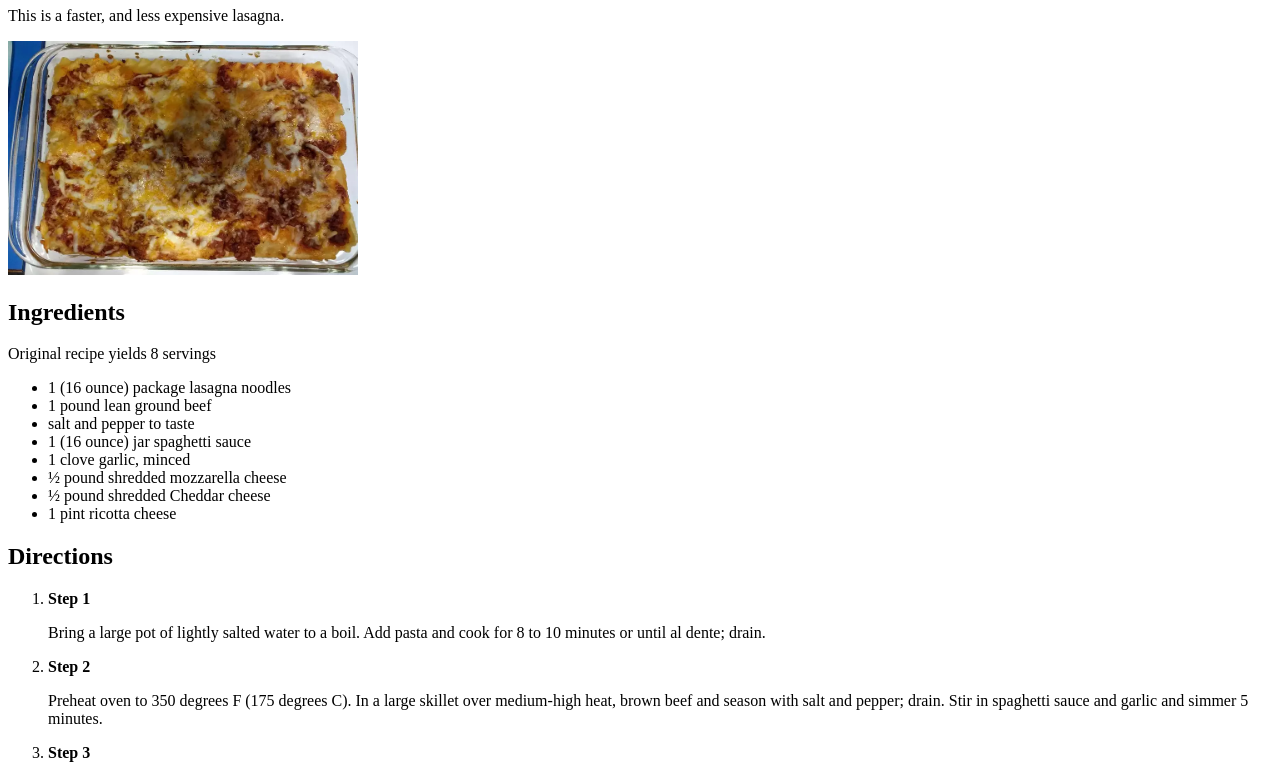
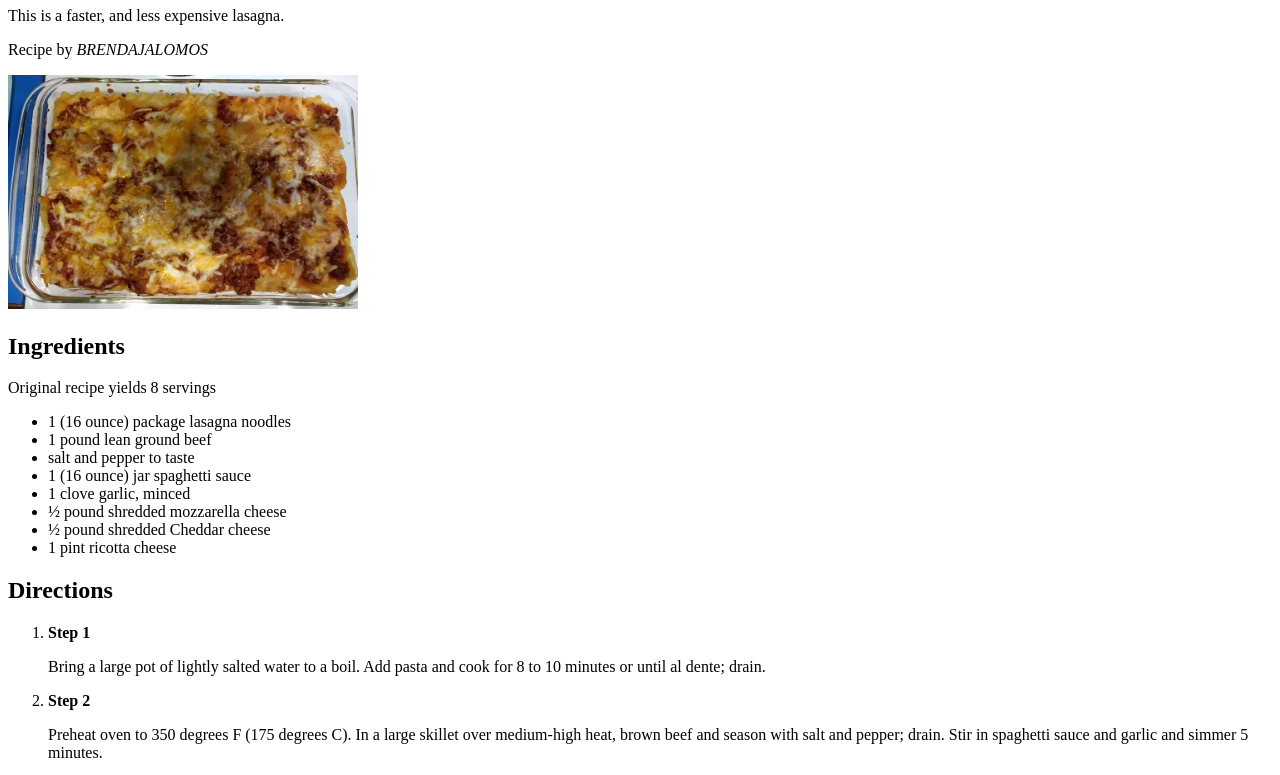
Before and after one commit to ipkalm/odin-recipes, a plain HTML site: page recipes/lasagna.html in a window 1280 px wide. Shown: the part 73-848 px from the top of the page. Drawn offline with Linux system fonts and the light colour scheme.

Commit message:
Add the author for lasagna recipe

```diff
--- a/recipes/lasagna.html
+++ b/recipes/lasagna.html
@@ -7,6 +7,8 @@
 	<body>
 		<h1>Lasagna Recipe</h1>
 		<p>This is a faster, and less expensive lasagna.</p>
+
+		<p>Recipe by <em>BRENDAJALOMOS</em></p>
 
 		<img src="../images/lasagna1.webp" alt="An image of lasagna" width="350">
 
```
